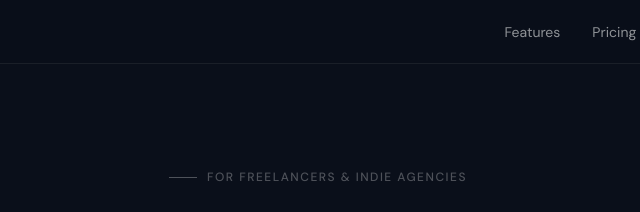
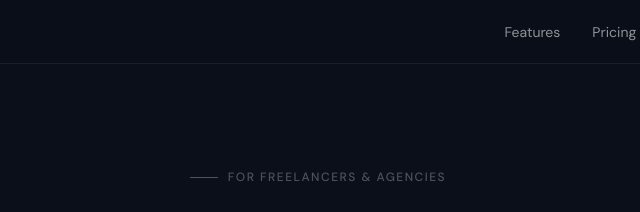
Before and after one commit to koramvedant/RemindFlow-Frontend, a plain HTML site: page index.html in a window 1280 px wide. Shown: the top 212 px of the page, 322-962 px from the left. Drawn offline with Linux system fonts and the light colour scheme; no server answers.

Commit message:
updated frontend

```diff
--- a/index.html
+++ b/index.html
@@ -35,7 +35,7 @@
     <!-- ═══ HERO ═══════════════════════════════════════ -->
     <section id="hero" class="hero">
       <div class="container">
-        <div class="hero-eyebrow"><div class="eyebrow-line"></div>For freelancers &amp; indie agencies</div>
+        <div class="hero-eyebrow"><div class="eyebrow-line"></div>For freelancers &amp; agencies</div>
         <h1>Professional billing<br/>that takes <em>30 seconds.</em></h1>
         <p class="hero-sub">One-time setup, forever automated. Invoices sent, follow-ups handled, payments confirmed — without you lifting a finger.</p>
         <div class="hero-actions">
```
